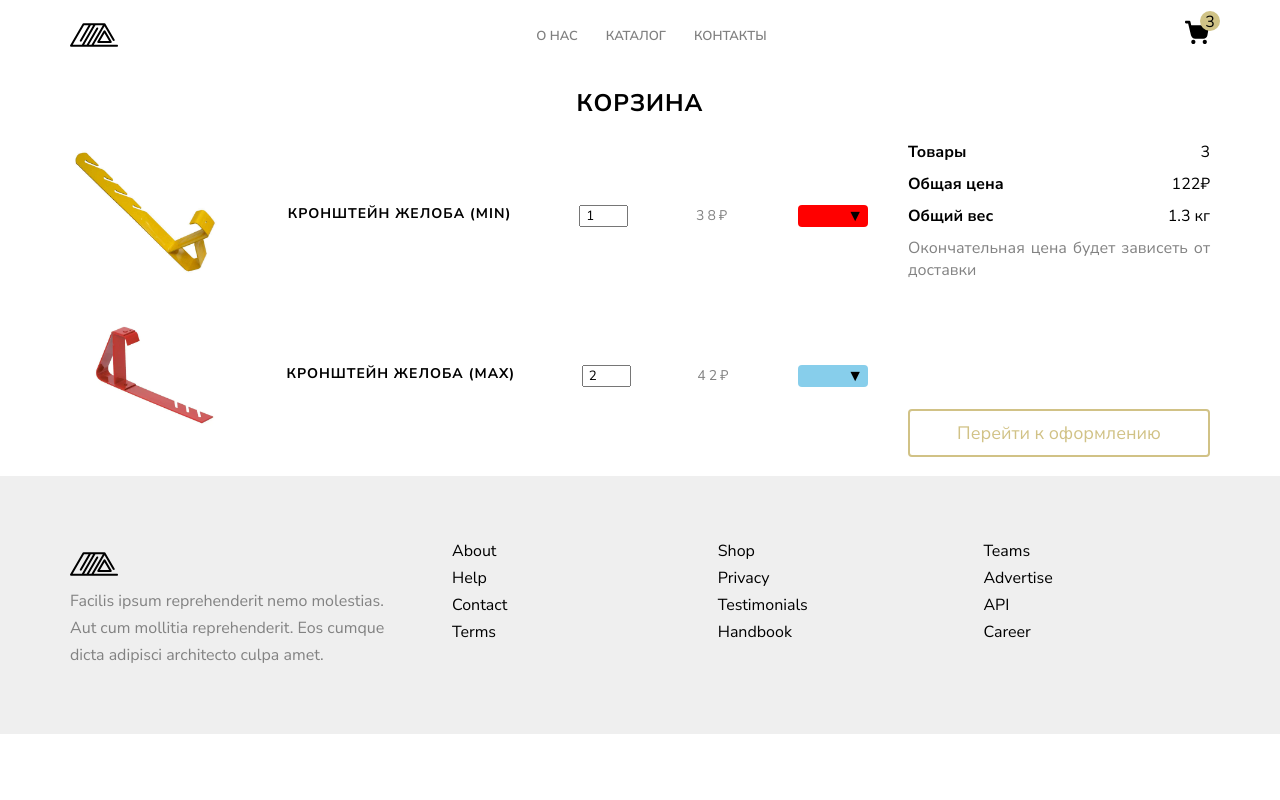
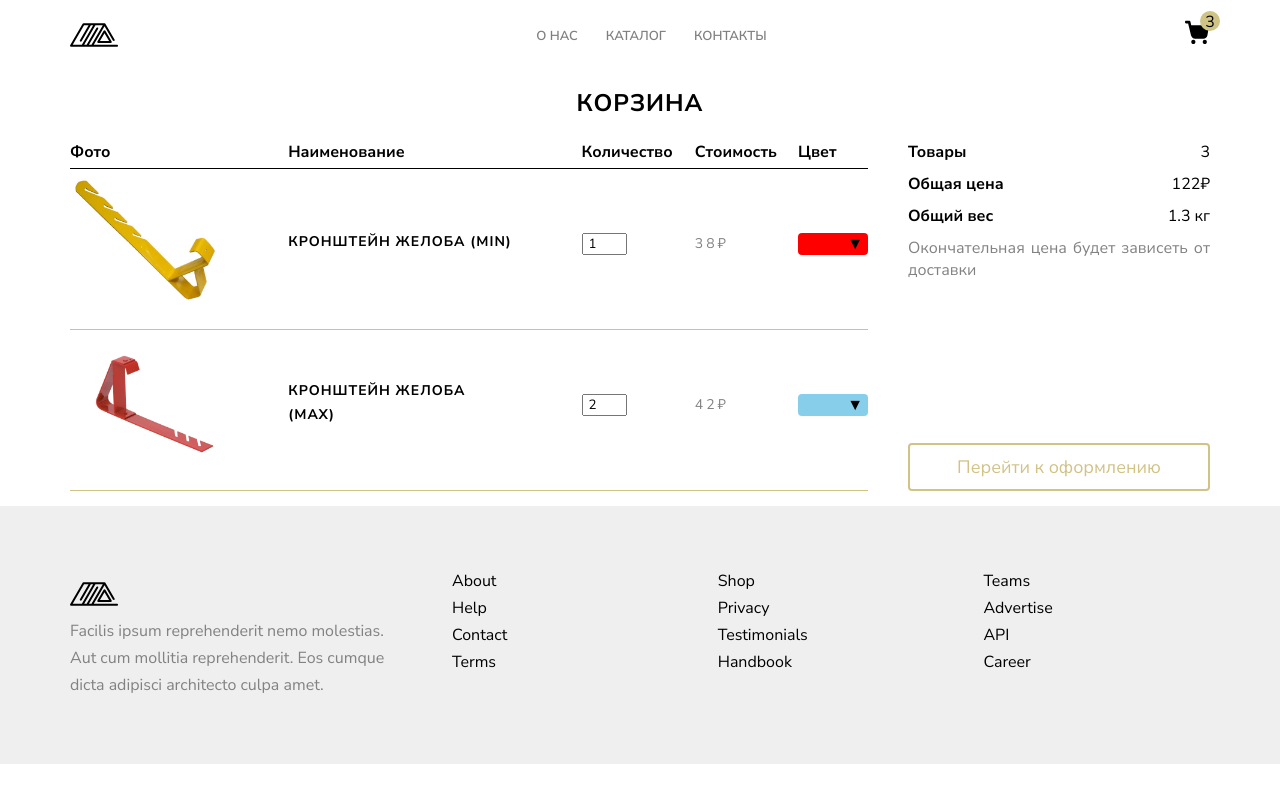
Before and after one commit to Sey-Uki/e-com, a Next.js app: page /cart in a window 1280 px wide. Built offline with nearby package versions, Linux system fonts and the light colour scheme.

Commit message:
feat(cart): add headers

```diff
--- /dev/null
+++ b/src/components/cart/headers/headers.module.css
@@ -0,0 +1,34 @@
+.headers {
+    width: 100%;
+    display: flex;
+    align-items: center;
+    justify-content: space-between;
+
+    border-bottom: 1px solid black;
+
+    padding-bottom: 5px;
+}
+
+.thumbnail {
+    width: 150px;
+}
+
+.name {
+    width: 225px;
+}
+
+.amount {
+    width: 45px;
+}
+
+.name {
+    width: 225px;
+}
+
+.price {
+    width: 35px;
+}
+
+.colors {
+    width: 70px;
+}
--- /dev/null
+++ b/src/components/cart/headers/headers.tsx
@@ -0,0 +1,23 @@
+import s from './headers.module.css';
+
+export const CartHeaders = () => {
+  return (
+    <div className={s.headers}>
+      <span className={s.thumbnail}>
+        <strong>Фото</strong>
+      </span>
+      <span className={s.name}>
+        <strong>Наименование</strong>
+      </span>
+      <span className={s.amount}>
+        <strong>Количество</strong>
+      </span>
+      <span className={s.price}>
+        <strong>Стоимость</strong>
+      </span>
+      <span className={s.colors}>
+        <strong>Цвет</strong>
+      </span>
+    </div>
+  );
+};
--- a/src/pages/cart/cart.module.css
+++ b/src/pages/cart/cart.module.css
@@ -25,8 +25,9 @@
     display: flex;
     align-items: center;
     justify-content: space-between;
+    border-bottom: 1px solid #d1c286;
 
-    margin-bottom: 10px;
+    padding-bottom: 10px;
 }
 
 .item img {
@@ -36,6 +37,15 @@
 
 .item p {
     margin: 0;
+    width: 35px;
+}
+
+.item h3 {
+    width: 225px;
+}
+
+.item input {
+    width: 45px;
 }
 
 .summary {
@@ -71,6 +81,7 @@
 .summary button {
     width: 100%;
     padding: 10px 0;
+    margin: 0;
 }
 
 .colors {
--- a/src/pages/cart/index.tsx
+++ b/src/pages/cart/index.tsx
@@ -4,6 +4,7 @@ import Image from 'next/image';
 
 import s from './cart.module.css';
 import { Button } from '../../components/button/button';
+import { CartHeaders } from '../../components/cart/headers/headers';
 import { Container } from '../../components/container/container';
 import Layout from '../../components/layout';
 import { MainTitle } from '../../components/mainTitle/mainTitle';
@@ -70,6 +71,8 @@ const CartPage = () => {
         <MainTitle>Корзина</MainTitle>
         <div className={s.content}>
           <section className={s.items}>
+            <CartHeaders />
+
             {cartItems.map(
               ({ id, name, price, amount, thumbnail, color }, index) => {
                 return (
```
